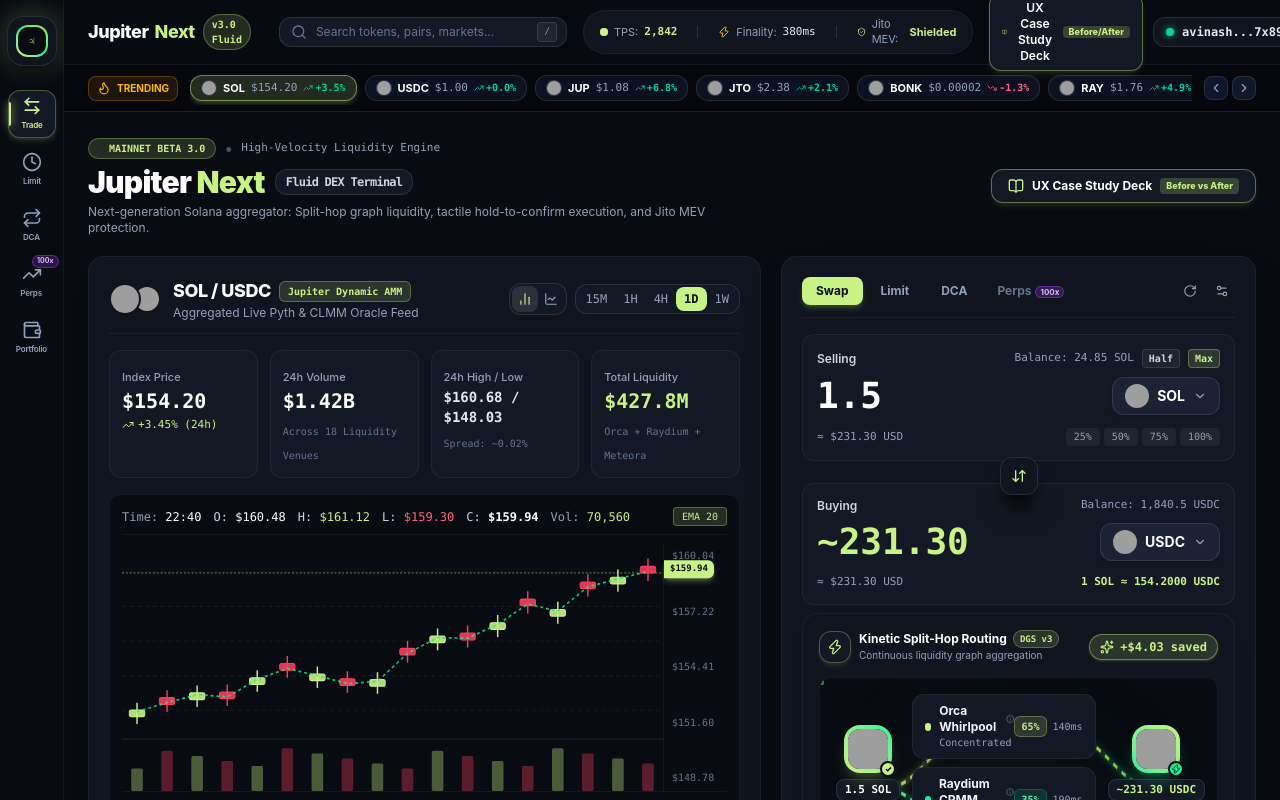
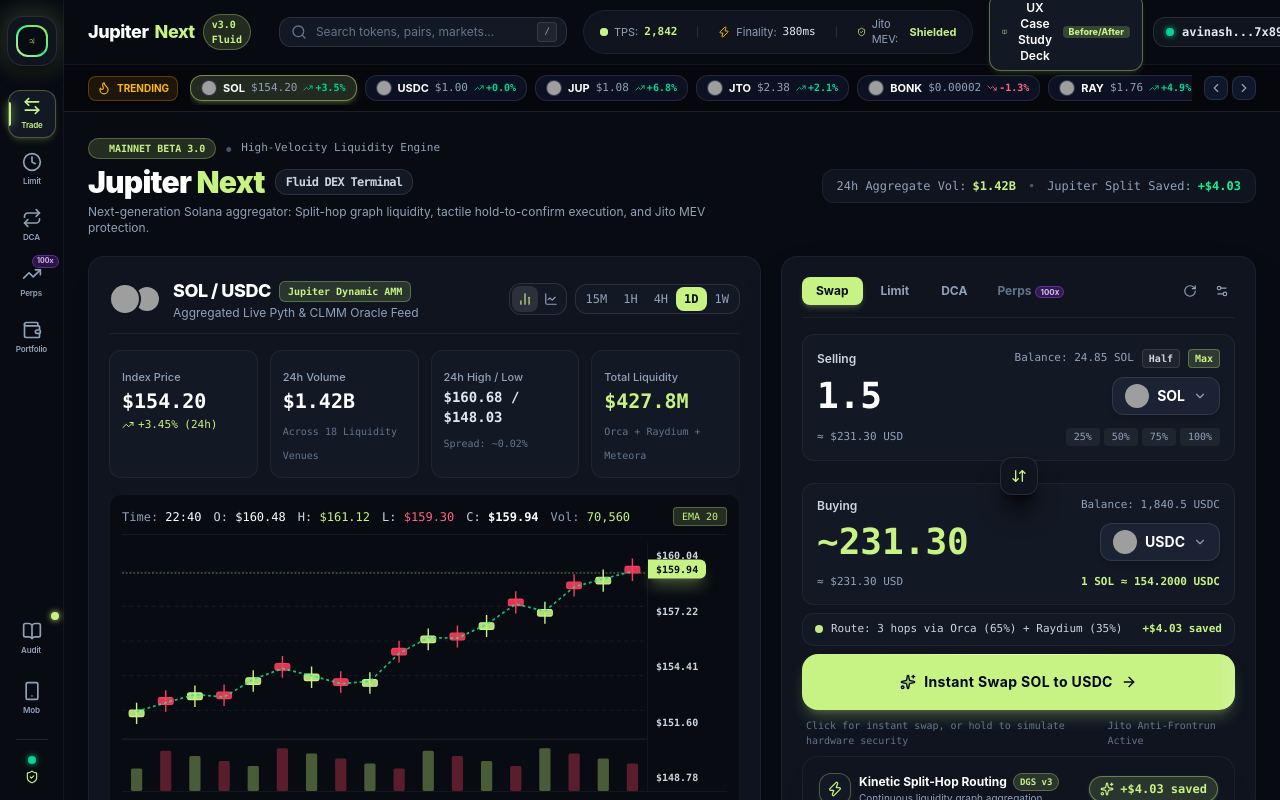
Before and after one commit to avinash-git-24/jupiter-next, a React (Vite) app: page / in a window 1280 px wide. Shown: the top 800 px of the page. Built offline with nearby package versions, Linux system fonts and the light colour scheme; grey boxes are pictures that could not be loaded.

Commit message:
refactor(ux): optimize swap cta ergonomics, pin navigation rail and boost price axis contrast

```diff
--- a/src/App.tsx
+++ b/src/App.tsx
@@ -164,16 +164,17 @@
                   </p>
                 </div>
 
-                <button
-                  onClick={() => setIsCaseStudyOpen(true)}
-                  className="self-start md:self-auto flex items-center gap-2 px-4 py-2 rounded-xl bg-[#131924] hover:bg-[#1a2233] border border-[#c7f284]/40 text-xs font-bold text-white transition-all shadow-md shadow-[#c7f284]/10 cursor-pointer group"
-                >
-                  <BookOpen className="w-4 h-4 text-[#c7f284] group-hover:scale-110 transition-transform" />
-                  <span>UX Case Study Deck</span>
-                  <span className="px-1.5 py-0.5 bg-[#c7f284]/20 text-[#c7f284] text-[9px] font-extrabold rounded">
-                    Before vs After
-                  </span>
-                </button>
+                <div className="hidden sm:flex items-center gap-3 px-3.5 py-2 rounded-xl bg-[#0f141f] border border-white/5 text-xs font-mono">
+                  <div className="flex items-center gap-1.5">
+                    <span className="text-slate-400">24h Aggregate Vol:</span>
+                    <span className="text-[#c7f284] font-bold">$1.42B</span>
+                  </div>
+                  <span className="text-slate-600">•</span>
+                  <div className="flex items-center gap-1.5">
+                    <span className="text-slate-400">Jupiter Split Saved:</span>
+                    <span className="text-[#14F195] font-bold">+$4.03</span>
+                  </div>
+                </div>
               </div>
 
               <div className="grid grid-cols-1 lg:grid-cols-12 gap-5 items-start">
--- a/src/components/Sidebar.tsx
+++ b/src/components/Sidebar.tsx
@@ -35,7 +35,7 @@
   ];
 
   return (
-    <aside className="hidden lg:flex flex-col items-center justify-between w-16 py-4 bg-[#080b11] border-r border-white/5 shrink-0 z-30 select-none">
+    <aside className="hidden lg:flex flex-col items-center justify-between w-16 py-4 bg-[#080b11] border-r border-white/5 shrink-0 z-30 select-none sticky top-0 h-screen">
       <div className="flex flex-col items-center gap-6 w-full">
         <button
           onClick={() => onSelectTab('swap')}
--- a/src/components/SwapWidget.tsx
+++ b/src/components/SwapWidget.tsx
@@ -260,6 +260,27 @@
             </div>
           </div>
 
+          <div className="flex items-center justify-between px-3 py-2 rounded-xl bg-[#131924] border border-white/5 text-xs">
+            <div className="flex items-center gap-2">
+              <span className="w-2 h-2 rounded-full bg-[#c7f284] animate-pulse" />
+              <span className="text-slate-300 font-mono text-[11px]">
+                Route: 3 hops via Orca (65%) + Raydium (35%)
+              </span>
+            </div>
+            <div className="flex items-center gap-1.5">
+              <span className="text-[#c7f284] font-mono font-bold text-[11px]">
+                +${savedUsd.toFixed(2)} saved
+              </span>
+            </div>
+          </div>
+
+          <MorphButton
+            amount={amountNum}
+            onExecuteSwap={handleExecute}
+            inSymbol={inToken.symbol}
+            outSymbol={outToken.symbol}
+          />
+
           <RouteVisualizer
             inToken={inToken}
             outToken={outToken}
@@ -275,13 +296,6 @@
             slippage={slippage}
             setSlippage={setSlippage}
             priceImpactPct={amountNum > 10 ? 0.42 : 0.02}
-          />
-
-          <MorphButton
-            amount={amountNum}
-            onExecuteSwap={handleExecute}
-            inSymbol={inToken.symbol}
-            outSymbol={outToken.symbol}
           />
 
         </div>
--- a/src/components/TradingChart.tsx
+++ b/src/components/TradingChart.tsx
@@ -414,15 +414,15 @@
             </svg>
           </div>
 
-          <div className="w-16 border-l border-white/5 relative flex flex-col justify-between py-2 text-[10px] font-mono text-slate-400 select-none pl-2">
+          <div className="w-20 border-l border-white/5 relative flex flex-col justify-between py-2 text-[10px] font-mono select-none pl-2 shrink-0">
             {priceTiers.map((tier, idx) => (
-              <span key={idx} className="block leading-none text-slate-500">
+              <span key={idx} className="block leading-none text-slate-300 font-semibold">
                 ${formatPrice(tier.price)}
               </span>
             ))}
 
             <div
-              className="absolute left-0 -translate-y-1/2 px-1.5 py-0.5 rounded-l-none rounded-r-md bg-[#c7f284] text-[#080b11] font-black text-[9px] shadow-md shadow-[#c7f284]/30 flex items-center z-20 pointer-events-none"
+              className="absolute left-0 -translate-y-1/2 px-2 py-0.5 rounded-r-md bg-[#c7f284] text-[#080b11] font-black text-[10px] shadow-lg shadow-[#c7f284]/30 flex items-center z-20 pointer-events-none"
               style={{ top: `${Math.max(10, Math.min(chartHeight - 10, currentY))}px` }}
             >
               ${formatPrice(currentPrice)}
```
